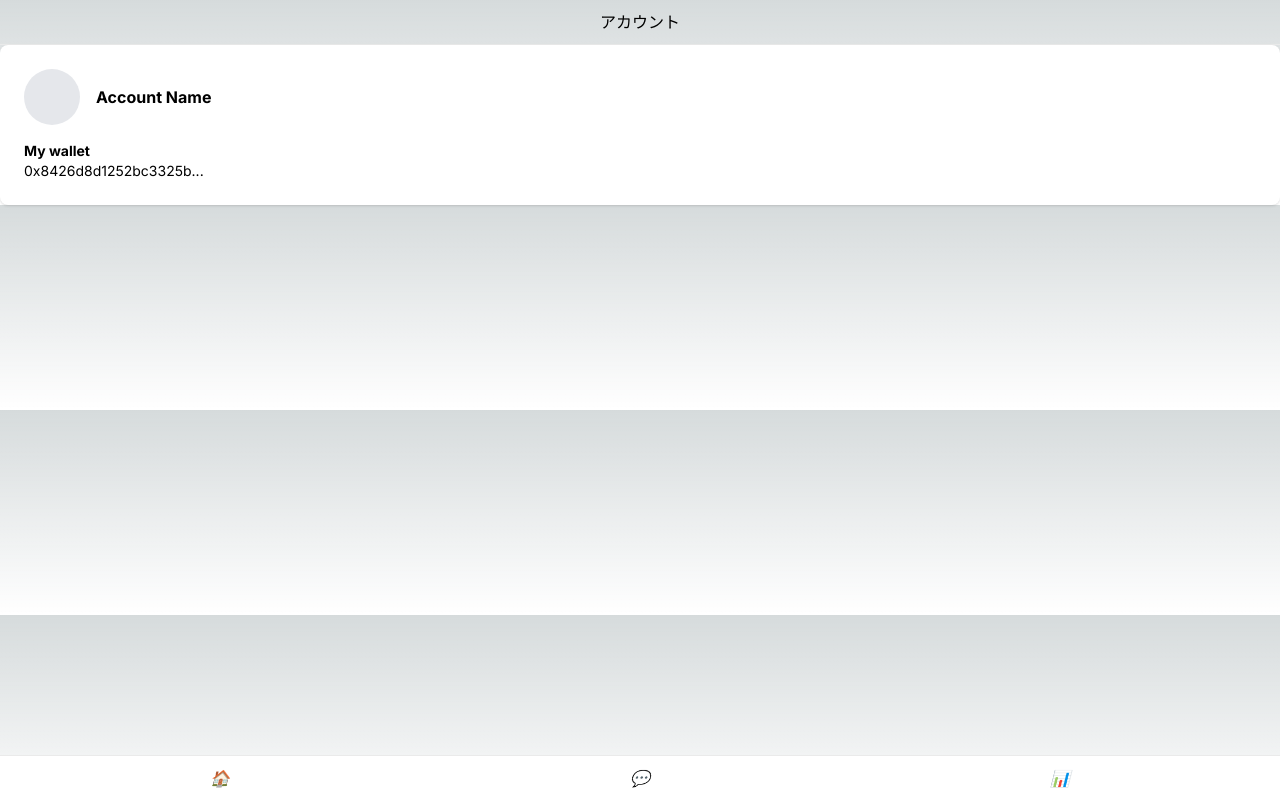
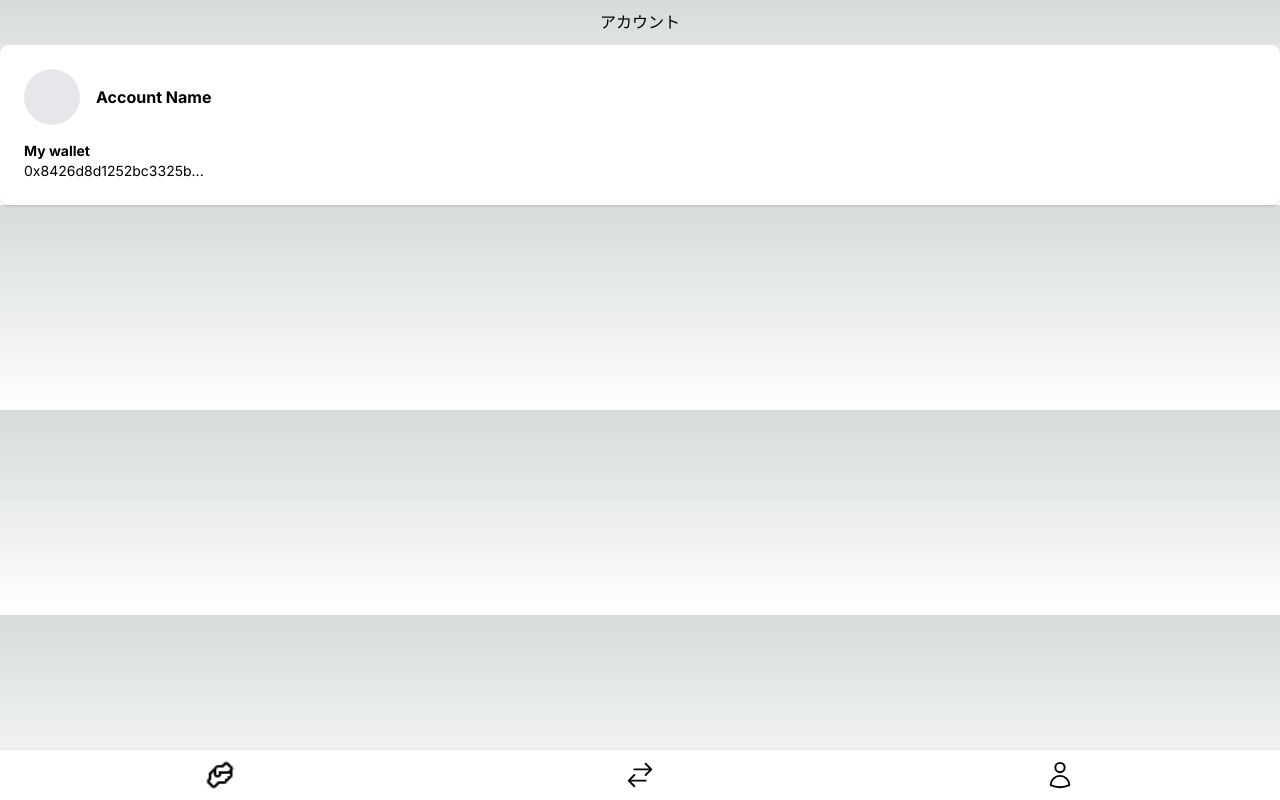
Before and after one commit to ponponnsan/key3_hackathon_drive, a Next.js app in the folder src/app/: page /account in a window 1280 px wide. Built offline with nearby package versions, Linux system fonts and the light colour scheme.

Commit message:
chenge icons

```diff
--- a/src/app/app/Footer.tsx
+++ b/src/app/app/Footer.tsx
@@ -1,4 +1,5 @@
 import React from 'react';
+import Image from 'next/image';
 import Link from 'next/link';
 
 const Footer: React.FC = () => {
@@ -16,13 +17,13 @@ const Footer: React.FC = () => {
       zIndex: 1000 // 他の要素の上に表示するためのz-index
     }}>
       <Link href="/history" passHref>
-        <a><i>🏠</i></a> {/* ホームアイコン */}
+          <Image src="/handshake-outline.png" alt="historyIcon" width={30} height={30} />
       </Link>
       <Link href="/send" passHref>
-        <a><i>💬</i></a> {/* チャットアイコン */}
+        <Image src="/sendIcon.svg" alt="sendIcon" width={30} height={30} />
       </Link>
       <Link href="/account" passHref>
-        <a><i>📊</i></a> {/* 統計アイコン */}
+        <Image src="/accountIcon.svg" alt="accountIcon" width={30} height={30} />
       </Link>
     </footer>
   );
--- a/src/app/tsconfig.json
+++ b/src/app/tsconfig.json
@@ -22,6 +22,6 @@
       "@/*": ["./*"]
     }
   },
-  "include": ["next-env.d.ts", "**/*.ts", "**/*.tsx", ".next/types/**/*.ts"],
+  "include": ["next-env.d.ts", "**/*.ts", "**/*.tsx", ".next/types/**/*.ts", ".next/types/app/home/page.ts"],
   "exclude": ["node_modules"]
 }
```
Also changed, not shown: src/app/public/accountIcon.svg (added), src/app/public/sendIcon.svg (added).
